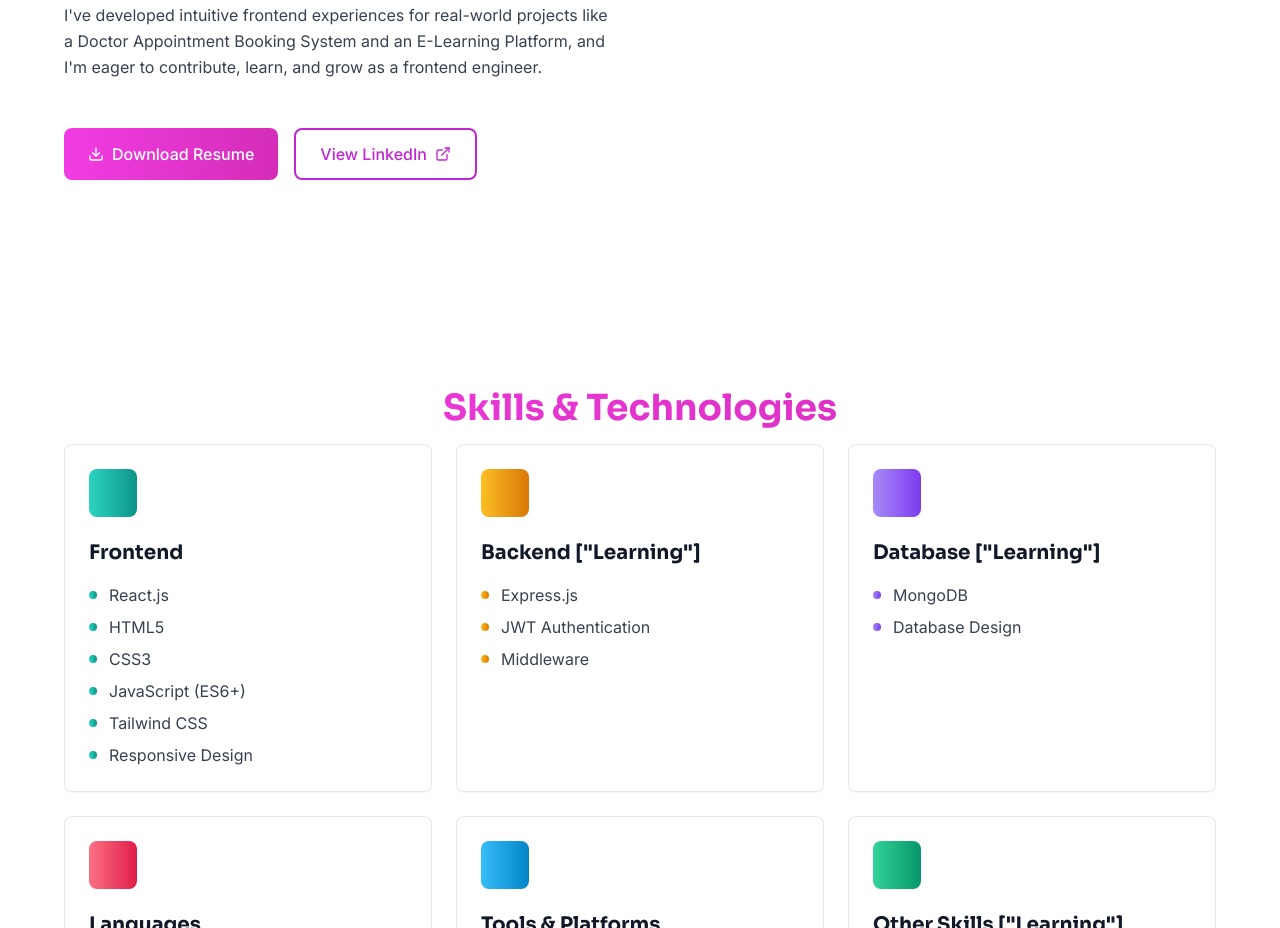
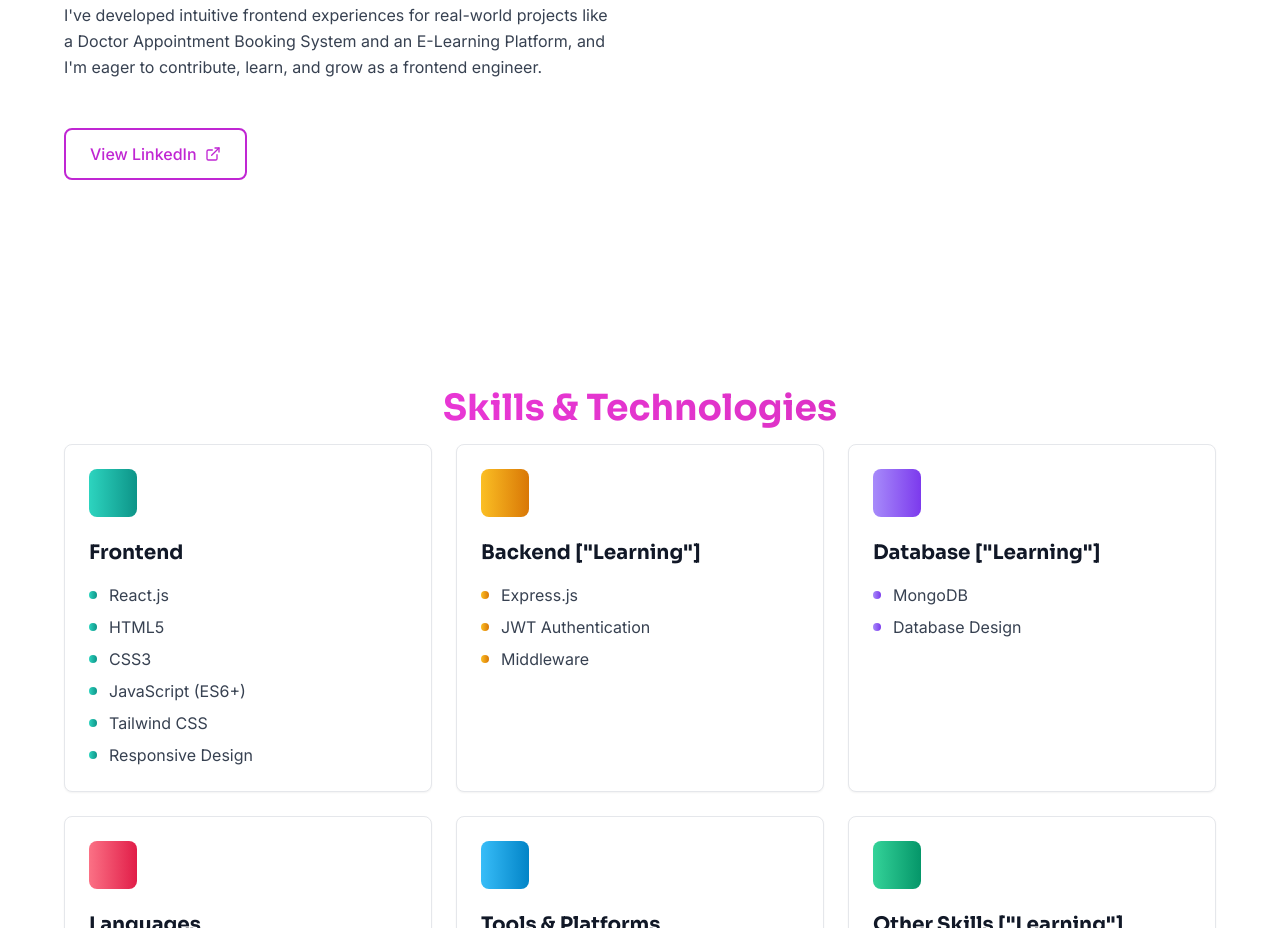
Before and after one commit to shivamdwivedi2442/Shivam_portfolio, a React (Vite) app: page / in a window 1280 px wide. Shown: the part 1020-1948 px from the top of the page. Built offline with nearby package versions, Linux system fonts and the light colour scheme.

Commit message:
remove download resume button

```diff
--- a/src/components/About.jsx
+++ b/src/components/About.jsx
@@ -21,12 +21,6 @@ export default function About() {
             </p>
 
             <div className="flex flex-wrap gap-4 pt-6">
-              <a href="/resume.pdf"
-                download="Shivam_Dwivedi_Resume.pdf"
-                className="inline-flex items-center gap-2 px-6 py-3 gradient-btn rounded-lg hover:shadow-lg hover:shadow-fuchsia-500/30 transition-all transform hover:scale-105 font-medium"
-              >
-                <FiDownload /> Download Resume
-              </a>
               <a
                 href="https://www.linkedin.com/in/shivam-dwivedi-08b45b334/"
                 target="_blank"
```
